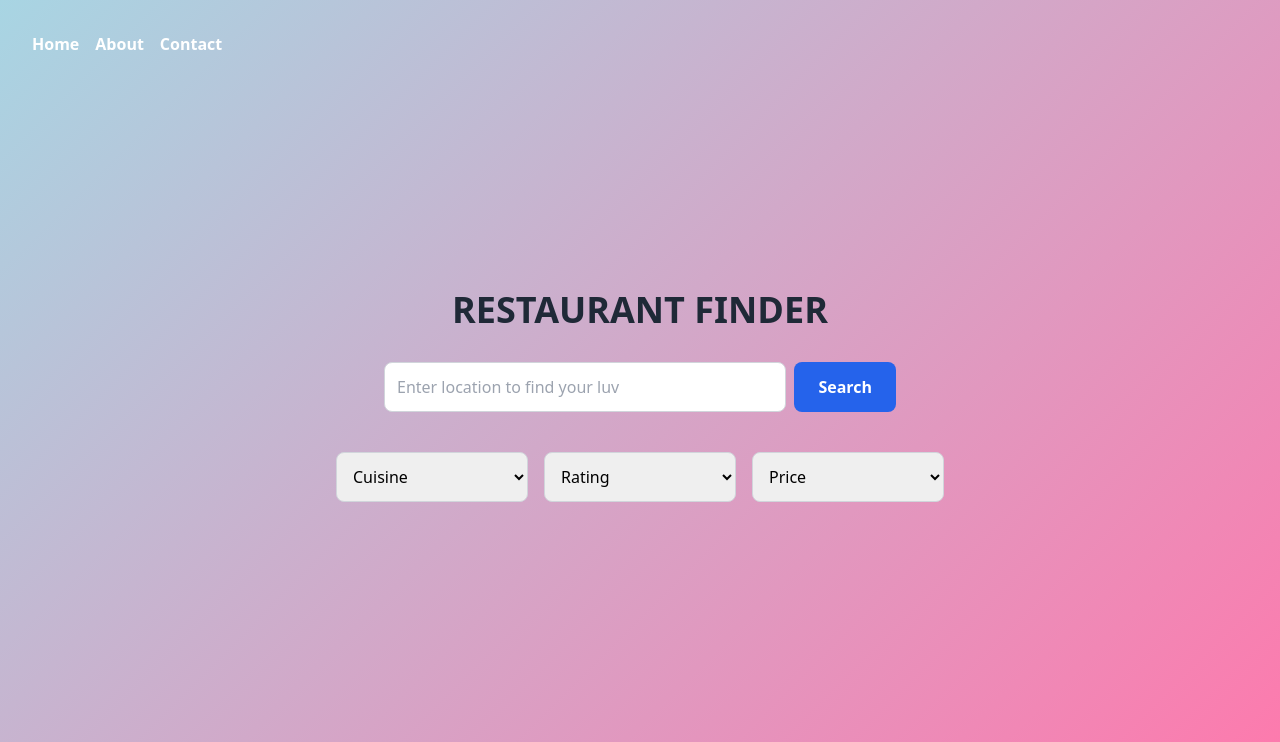
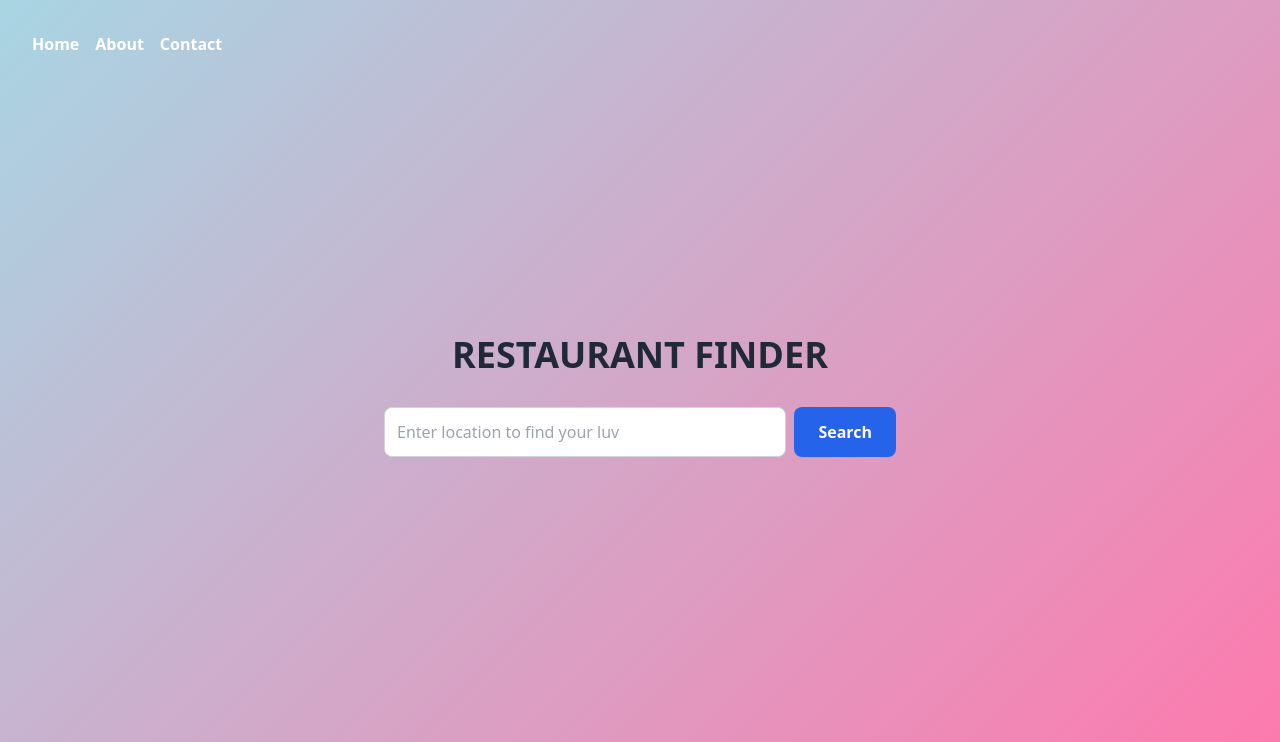
Before and after one commit to daivik-22/restaurant-Project, a FastAPI app: page / in a window 1280 px wide. Shown: the top 742 px of the page. Run offline with FastAPI, Linux system fonts and the light colour scheme; some libraries are stand-ins or nearby versions.

Commit message:
Update index.html

```diff
--- a/templates/index.html
+++ b/templates/index.html
@@ -96,31 +96,6 @@
             </div>
         </div>
 
-        <!-- Filters -->
-        <div class="flex justify-center gap-4 mb-10">
-            <select id="cuisine-filter" class="w-48 p-3 rounded-lg border border-gray-300">
-                <option value="">Cuisine</option>
-                <option value="Italian">Italian</option>
-                <option value="Chinese">Chinese</option>
-                <option value="Indian">Indian</option>
-                <!-- Add more cuisines as needed -->
-            </select>
-            <select id="rating-filter" class="w-48 p-3 rounded-lg border border-gray-300">
-                <option value="">Rating</option>
-                <option value="1">1 Star</option>
-                <option value="2">2 Stars</option>
-                <option value="3">3 Stars</option>
-                <option value="4">4 Stars</option>
-                <option value="5">5 Stars</option>
-            </select>
-            <select id="price-filter" class="w-48 p-3 rounded-lg border border-gray-300">
-                <option value="">Price</option>
-                <option value="1">Cheap</option>
-                <option value="2">Moderate</option>
-                <option value="3">Expensive</option>
-            </select>
-        </div>
-
         <!-- Restaurant List -->
         <div id="restaurant-list" class="grid grid-cols-1 md:grid-cols-2 gap-6"></div>
 
@@ -138,9 +113,6 @@
         async function fetchRestaurants(page = 1) {
             currentPage = page;
             const location = document.getElementById("location-input").value.trim();
-            const cuisine = document.getElementById("cuisine-filter").value;
-            const rating = document.getElementById("rating-filter").value;
-            const price = document.getElementById("price-filter").value;
             const restaurantListDiv = document.getElementById("restaurant-list");
             const errorDiv = document.getElementById("error-message");
             const paginationDiv = document.getElementById("pagination");
@@ -156,7 +128,7 @@
             }
 
             try {
-                const response = await fetch(`https://restaurenthefoodluv-b2e5b9ajgrhpcdc0.southindia-01.azurewebsites.net/restaurants/${encodeURIComponent(location)}?page=${page}&cuisine=${cuisine}&rating=${rating}&price=${price}`);
+                const response = await fetch(`https://restaurenthefoodluv-b2e5b9ajgrhpcdc0.southindia-01.azurewebsites.net/restaurants/${encodeURIComponent(location)}?page=${page}`);
                 if (!response.ok) {
                     throw new Error(`Failed to fetch: ${response.status}`);
                 }
```
